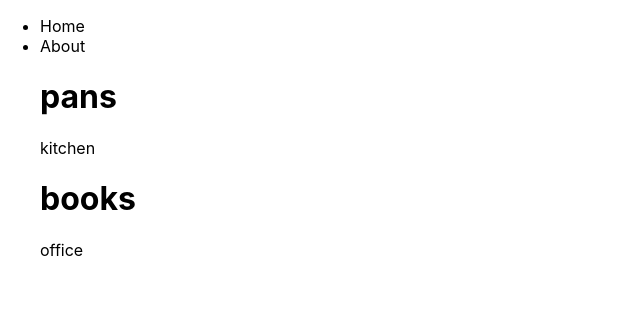
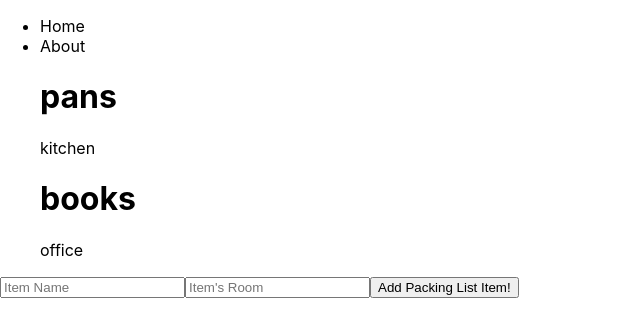
Before and after one commit to vanmars/moving-checklist, a React (Create React App) app: page / in a window 1280 px wide. Shown: the top 336 px of the page, without its empty margins (0-640 px from the left). Built offline with nearby package versions, Linux system fonts and the light colour scheme.

Commit message:
Add new packing lit item form

```diff
--- a/package.json
+++ b/package.json
@@ -9,6 +9,7 @@
     "react": "^17.0.1",
     "react-dom": "^17.0.1",
     "react-scripts": "4.0.1",
+    "uuid": "^8.3.2",
     "web-vitals": "^0.2.4"
   },
   "scripts": {
--- a/src/components/NewPackingItemForm.js
+++ b/src/components/NewPackingItemForm.js
@@ -1,9 +1,25 @@
-import React from 'react';
+import React, {useState, useContext} from 'react';
+import { PackingContext } from '../contexts/PackingContext';
 
 const NewPackingItemForm = () => {
+  const { addItem } = useContext(PackingContext)
+  const [name, setName] = useState('');
+  const [room, setRoom] = useState('');
+
+  const handleSubmit = (e) => {
+    e.preventDefault();
+    addItem(name, room);
+    setName('');
+    setRoom('');
+  }
+
   return (
     <div className='new-form'>
-
+      <form onSubmit={handleSubmit}>
+        <input type="text" placeholder="Item Name" value={name} onChange={(e) => setName(e.target.value)} />
+        <input type="text" placeholder="Item's Room" value={room} onChange={(e) => setRoom(e.target.value)}  />
+        <button type="submit">Add Packing List Item!</button>
+      </form>
     </div>
    );
 }
--- a/src/components/PackingList.js
+++ b/src/components/PackingList.js
@@ -1,6 +1,7 @@
 import React, { useContext } from 'react';
 import { PackingContext } from '../contexts/PackingContext';
 import ItemDetail from './ItemDetail';
+import NewPackingItemForm from './NewPackingItemForm';
 
 const PackingList = () => {
   const { items } = useContext(PackingContext);
@@ -12,6 +13,7 @@ const PackingList = () => {
           return ( <ItemDetail item={item} key={item.id} />)
         })}
       </ul>
+      <NewPackingItemForm />
     </div>
    );
 }
--- a/src/contexts/PackingContext.js
+++ b/src/contexts/PackingContext.js
@@ -1,4 +1,5 @@
 import React, { useState, createContext } from 'react';
+import { v4 } from 'uuid';
 
 export const PackingContext = createContext();
 
@@ -8,8 +9,12 @@ const PackingContextProvider = (props) => {
     { name: 'books', room: 'office', id: 2}
   ])
 
+  const addItem = (name, room) => {
+    setItems([...items, {name, room, id: v4()} ])
+  }
+
   return (
-    <PackingContext.Provider value={{items}}>
+    <PackingContext.Provider value={{items, addItem }}>
       { props.children }
     </PackingContext.Provider>
    );
```
Also changed, not shown: 2 other files (tests, documents, lock files or other folders).
